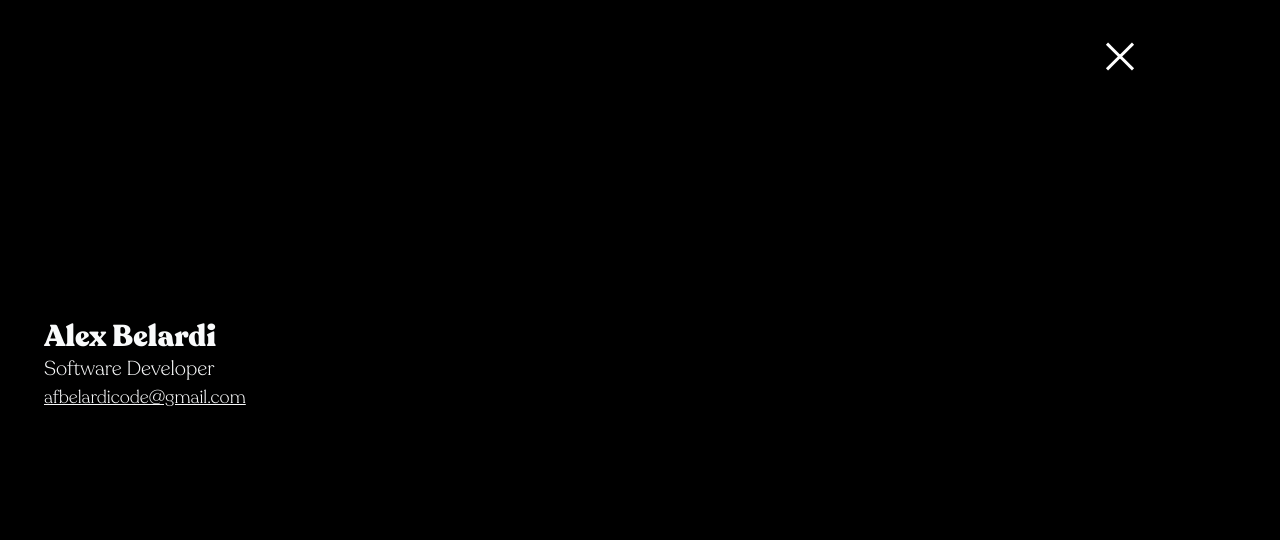
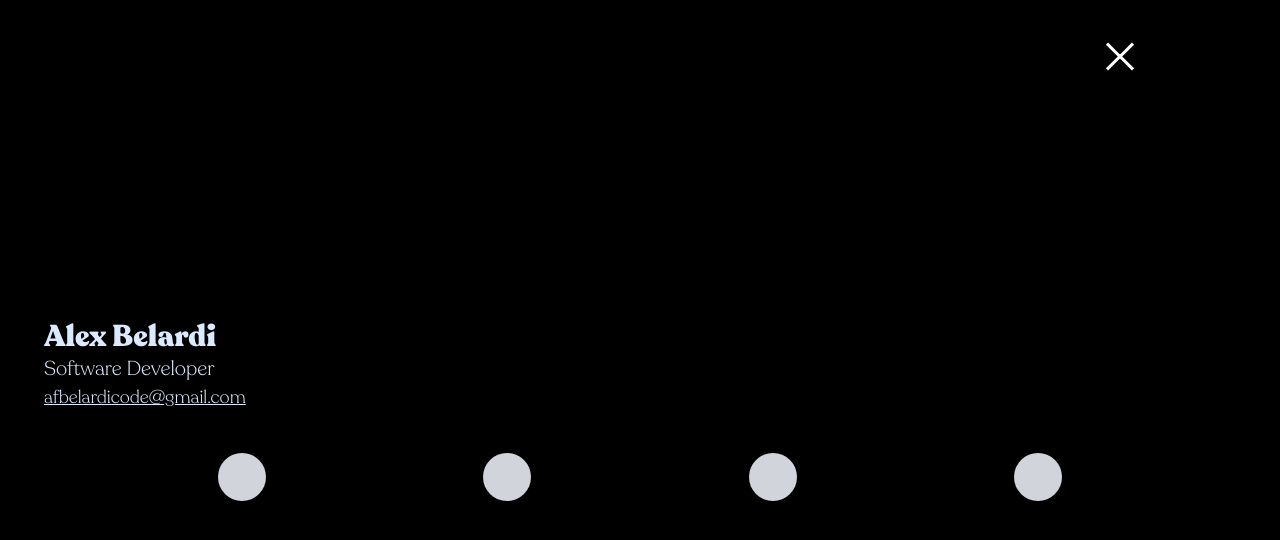
Before and after one commit to afbelardi/new-portfolio, a Next.js app: page / in a window 1280 px wide. Both pictures are taken after a click on the button 1120 px from the left and 56 px from the top of the page. Shown: the top 540 px of the page. Built offline with nearby package versions, Linux system fonts and the light colour scheme.

Commit message:
buttons added, colors of font on splash screen changed

```diff
--- a/src/components/Splash.js
+++ b/src/components/Splash.js
@@ -6,15 +6,18 @@ export default function Splash (props) {
     return (
         <Fade bottom opposite className="opacity-5">
             <div className="absolute top-0 z-40 flex flex-col w-screen h-screen bg-black opacity-40">
-                <section className="flex flex-col justify-end w-1/2 overflow-hiddenitems-baseline mt-36 ml-11 h-1/3">
+                <section className="flex flex-col items-baseline justify-end w-1/2 overflow-hidden mt-36 ml-11 h-1/3">
                     <Fade left delay={400}>
-                        <p className="text-3xl font-bold  text-gray-50 font-recoleta-black">Alex Belardi</p>
-                        <p className="text-xl text-gray-50 font-recoleta-light">Software Developer</p>
-                        <a className="text-lg underline text-gray-50 font-recoleta-light" href="mailto:afbelardicode@gmail.com">afbelardicode@gmail.com</a>
+                        <p className="text-3xl font-bold text-blue-100 font-recoleta-black">Alex Belardi</p>
+                        <p className="text-xl text-blue-100 font-recoleta-light">Software Developer</p>
+                        <a className="text-lg text-blue-100 underline font-recoleta-light" href="mailto:afbelardicode@gmail.com">afbelardicode@gmail.com</a>
                     </Fade>
                 </section>
-                <section className="flex items-center justify-center w-full h-1/6">
-                    <FaGithub className={styles.icons}/>
+                <section className="flex items-center w-full justify-evenly h-1/6">
+                    <button className="p-6 bg-gray-300 rounded-3xl h-11 w-11"></button>
+                    <button className="p-6 bg-gray-300 rounded-3xl h-11 w-11"></button>
+                    <button className="p-6 bg-gray-300 rounded-3xl h-11 w-11"></button>
+                    <button className="p-6 bg-gray-300 rounded-3xl h-11 w-11"></button>
                 </section>
             </div>
        </Fade>
```
